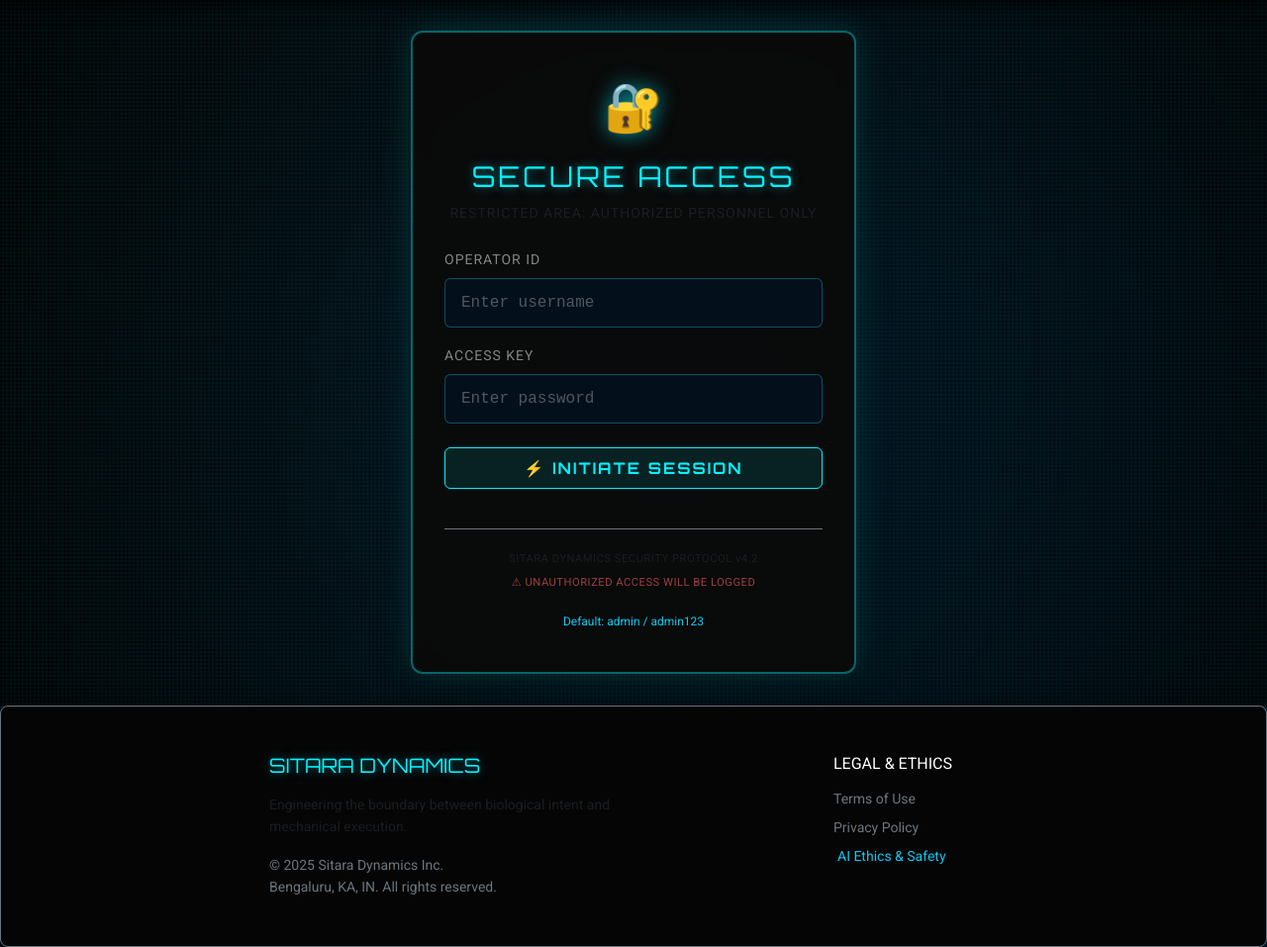
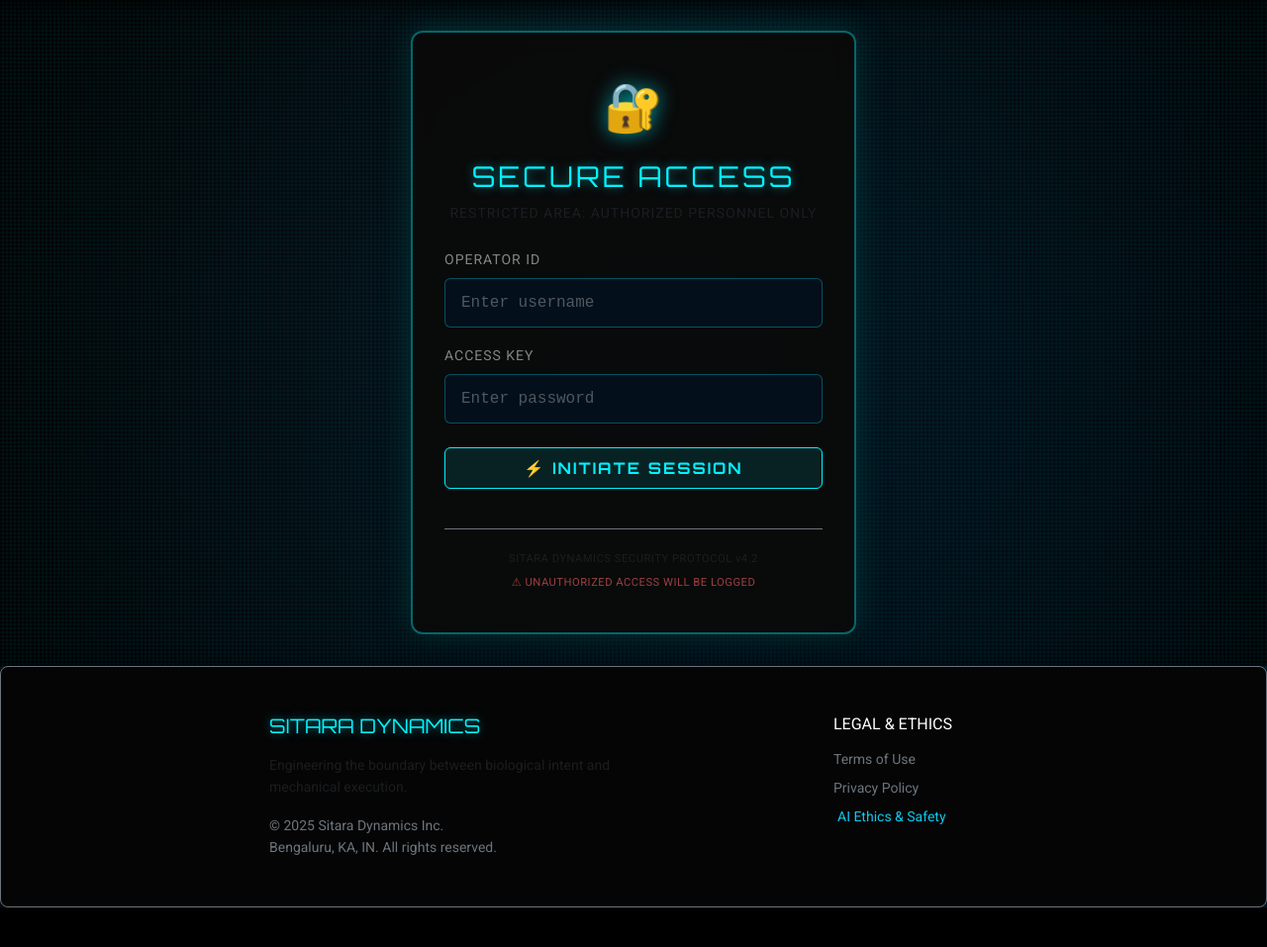
Before and after one commit to pilakkat/sitara_app, a Flask app: page /login in a window 1280 px wide. Shown: the part 66-1023 px from the top of the page at 99% size. After the commit the page ends 983 px from the top, so only its background shows below. Run offline with Flask 3, Linux system fonts and the light colour scheme.

Commit message:
Remove default login credentials display from the login page for enhanced security

```diff
--- a/templates/login.html
+++ b/templates/login.html
@@ -32,12 +32,6 @@
                 <small class="text-muted" style="font-size: 0.7em; letter-spacing: 0.5px;">
                     <i class="bi bi-shield-lock"></i> SITARA DYNAMICS SECURITY PROTOCOL v4.2<br>
                     <span style="color: rgba(255, 100, 100, 0.6);">⚠ UNAUTHORIZED ACCESS WILL BE LOGGED</span>
-                </small>
-            </div>
-
-            <div class="mt-3">
-                <small class="text-info" style="font-size: 0.75em;">
-                    Default: admin / admin123
                 </small>
             </div>
         </div>
```
